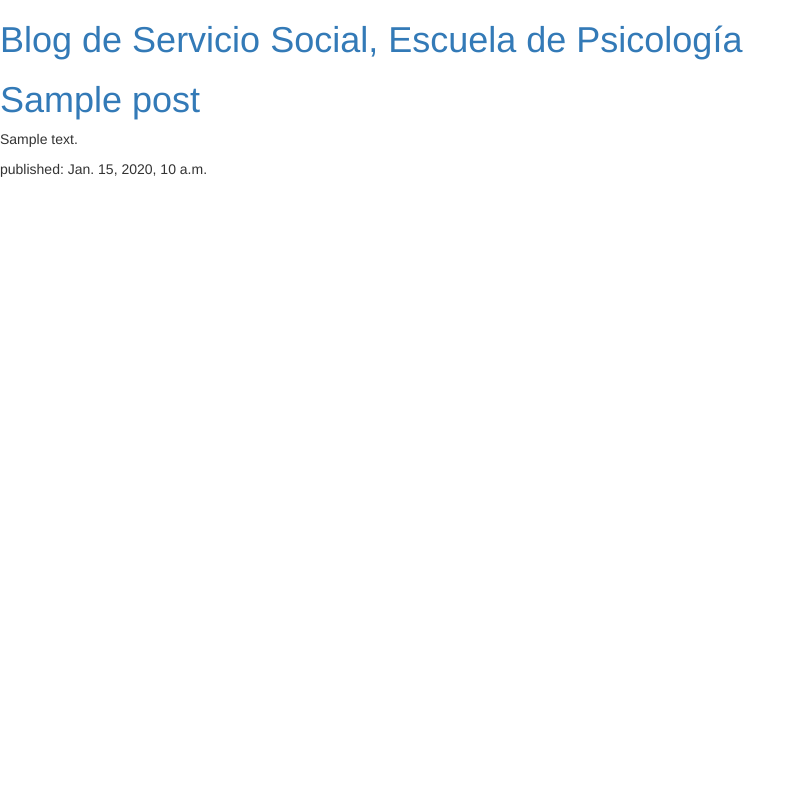
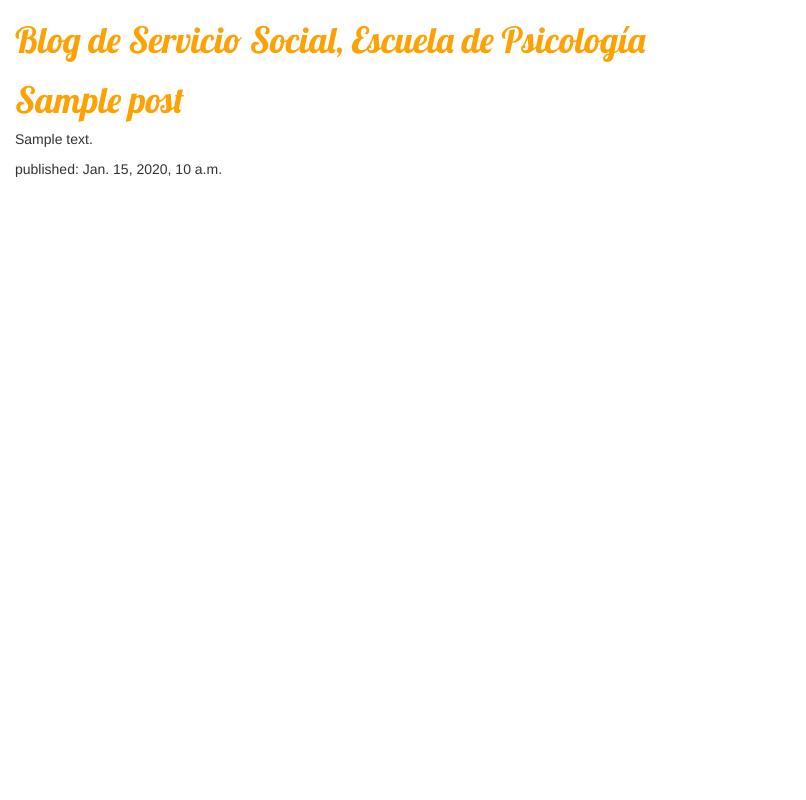
Before and after one commit to cmcoto/serviciosocial, a Django app: template blog/templates/blog/post_list.html in a window 1280 px wide. Shown: the whole page, without its empty margins (0-806 px from the left). Run offline with Django 3.2, Linux system fonts and the light colour scheme; the template is opened without the code that fills it: most values are stand-ins (such as "Sample title", 1, 10 or a date in 2020); some libraries are stand-ins or nearby versions.

Commit message:
Added css to blog

```diff
--- /dev/null
+++ b/blog/static/css/blog.css
@@ -0,0 +1,8 @@
+h1 a {
+  color: #FCA205;
+  font-family: 'Lobster';
+}
+
+body {
+  padding-left: 15px;
+}
--- a/blog/templates/blog/post_list.html
+++ b/blog/templates/blog/post_list.html
@@ -5,6 +5,7 @@
         <link rel="stylesheet" href="//maxcdn.bootstrapcdn.com/bootstrap/3.2.0/css/bootstrap.min.css">
         <link rel="stylesheet" href="//maxcdn.bootstrapcdn.com/bootstrap/3.2.0/css/bootstrap-theme.min.css">
         <link rel="stylesheet" href="{% static 'css/blog.css' %}">
+        <link href="https://fonts.googleapis.com/css?family=Lobster" rel="stylesheet">
     </head>
     <body>
         <div>
--- a/serviciosocial/urls.py
+++ b/serviciosocial/urls.py
@@ -16,8 +16,11 @@ Including another URLconf
 from django.conf.urls import url
 from django.contrib import admin
 from django.conf.urls import include
+from django.conf import settings
+from django.conf.urls.static import static
+
 
 urlpatterns = [
     url(r'^admin/', admin.site.urls),
     url(r'^blog/', include('blog.urls')),
-]
+] + static(settings.STATIC_URL, document_root=settings.STATIC_ROOT)
```
Also changed, not shown: 1 other file.
